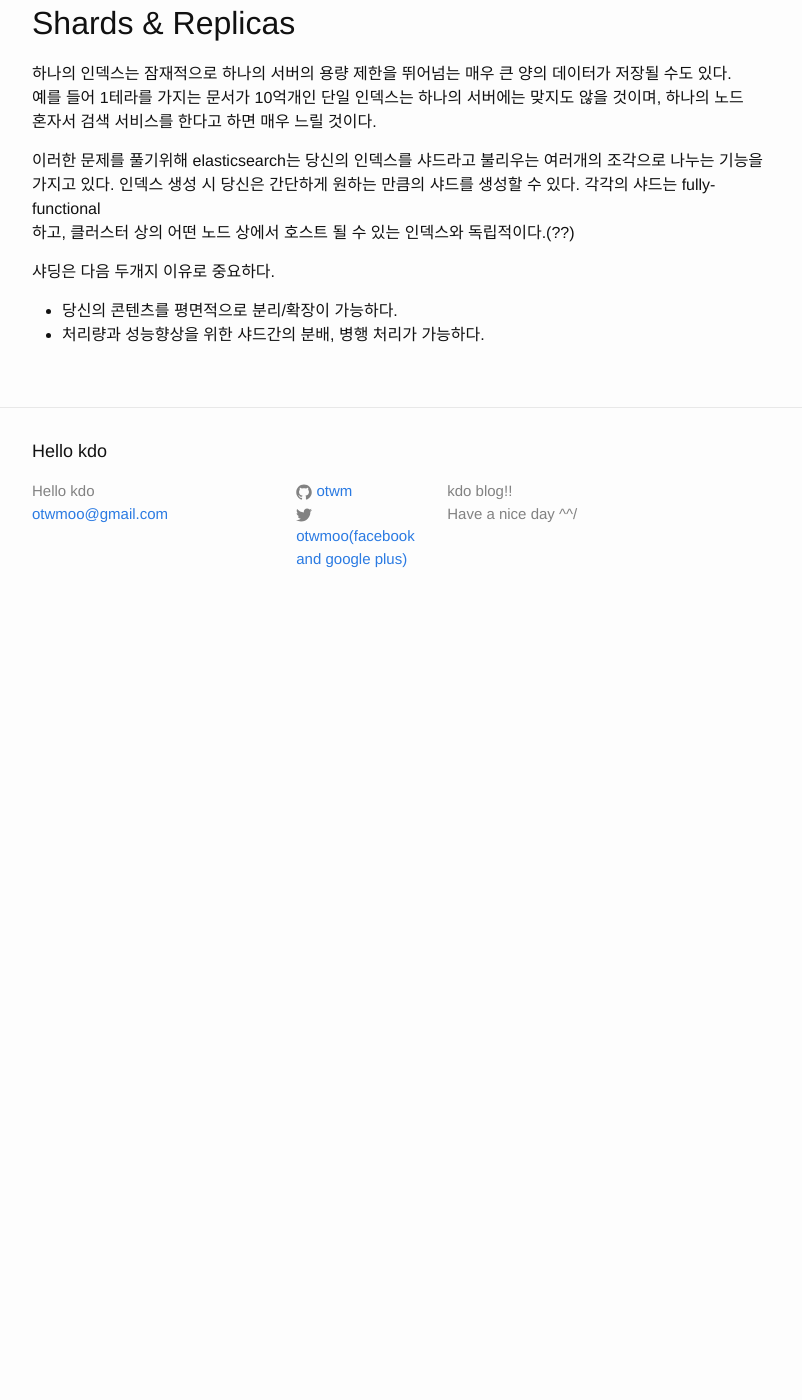
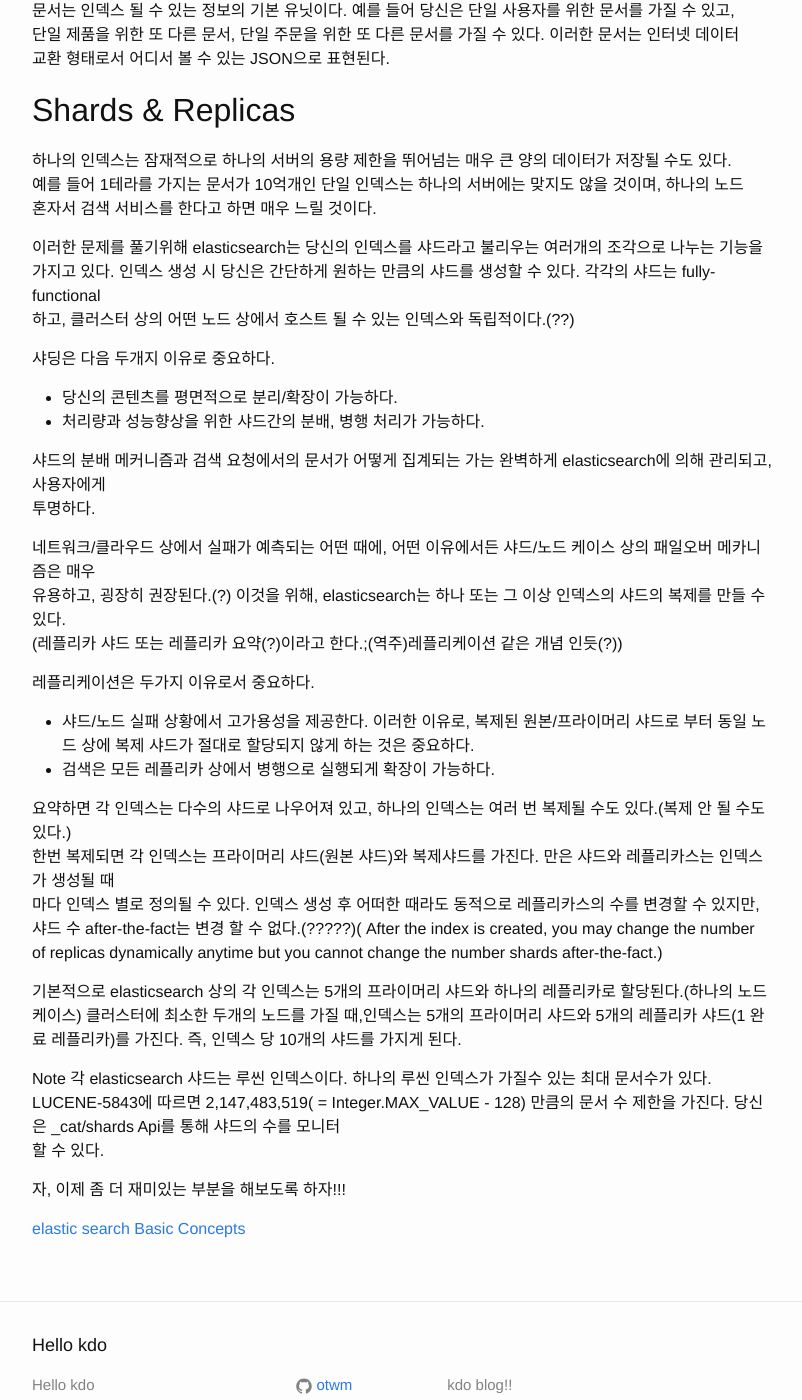
Before and after one commit to otwm/blog, a Jekyll site: the page built from _posts/2016-02-02-elastic-basic-concept.markdown, in a window 1280 px wide and 1400 px high, scrolled down 1482 px. Shown: the whole window, without its empty margins (238-1040 px from the left). Built offline with Jekyll 4.4.1, drawn with Linux system fonts in a browser that asks for light colours; comment, search, counter and statistics services are not loaded; before the commit the page ends 2112 px from its top, so only the background shows below that; some of the changed text lies outside the part shown.

Commit message:
Update 2016-02-02-elastic-basic-concept.markdown

```diff
--- a/_posts/2016-02-02-elastic-basic-concept.markdown
+++ b/_posts/2016-02-02-elastic-basic-concept.markdown
@@ -3,6 +3,9 @@ layout: post
 title:  "elastic search basic concept"
 comments: True
 ---
+
+elasticsearch의 기본 개념에 대한 발 번역이네요. 수정요청 주시면 더욱 감사합니다.(__)
+
 ##기본 컨셉
 elasticsearch의 몇몇 주요 개념에 대해 살펴보자.
 시작부터 이런 개념들을 이해하는 것은 배우는 과정에서 어마무시하게 도움이 될 것인다.
@@ -70,3 +73,30 @@ elasticsearch는 실시간에 가까운 검색 플랫폼이다. 이것이 의미
 샤딩은 다음 두개지 이유로 중요하다.
  * 당신의 콘텐츠를 평면적으로 분리/확장이 가능하다.
  * 처리량과 성능향상을 위한 샤드간의 분배, 병행 처리가 가능하다.
+
+샤드의 분배 메커니즘과 검색 요청에서의 문서가 어떻게 집계되는 가는 완벽하게 elasticsearch에 의해 관리되고, 사용자에게
+투명하다.
+
+네트워크/클라우드 상에서 실패가 예측되는 어떤 때에, 어떤 이유에서든 샤드/노드 케이스 상의 패일오버 메카니즘은 매우
+유용하고, 굉장히 권장된다.(?)  이것을 위해, elasticsearch는 하나 또는 그 이상 인덱스의 샤드의 복제를 만들 수 있다.
+(레플리카 샤드 또는 레플리카 요약(?)이라고 한다.;(역주)레플리케이션 같은 개념 인듯(?))
+
+레플리케이션은 두가지 이유로서 중요하다.
+* 샤드/노드 실패 상황에서 고가용성을 제공한다. 이러한 이유로, 복제된 원본/프라이머리 샤드로 부터 동일 노드 상에 복제 샤드가 절대로 할당되지 않게 하는 것은 중요하다.
+* 검색은 모든 레플리카 상에서 병행으로 실행되게 확장이 가능하다.
+
+요약하면 각 인덱스는 다수의 샤드로 나우어져 있고, 하나의 인덱스는 여러 번 복제될 수도 있다.(복제 안 될 수도 있다.)
+한번 복제되면 각 인덱스는 프라이머리 샤드(원본 샤드)와 복제샤드를 가진다. 만은 샤드와 레플리카스는 인덱스가 생성될 때
+마다 인덱스 별로 정의될 수 있다. 인덱스 생성 후 어떠한 때라도 동적으로 레플리카스의 수를 변경할 수 있지만, 샤드 수   after-the-fact는 변경 할 수 없다.(?????)( After the index is created, you may change the number of replicas dynamically anytime but you cannot change the number shards after-the-fact.)
+
+기본적으로 elasticsearch 상의 각 인덱스는 5개의 프라이머리 샤드와 하나의 레플리카로 할당된다.(하나의 노드 케이스)  클러스터에 최소한 두개의 노드를 가질 때,인덱스는 5개의 프라이머리 샤드와 5개의 레플리카 샤드(1 완료 레플리카)를 가진다.
+즉, 인덱스 당 10개의 샤드를 가지게 된다.
+
+
+Note 각 elasticsearch 샤드는 루씬 인덱스이다. 하나의 루씬 인덱스가 가질수 있는 최대 문서수가 있다. LUCENE-5843에 따르면
+2,147,483,519( = Integer.MAX_VALUE - 128) 만큼의 문서 수 제한을 가진다. 당신은 _cat/shards Api를 통해 샤드의 수를 모니터
+할 수 있다.
+
+자, 이제 좀 더 재미있는 부분을 해보도록 하자!!!
+
+[elastic search Basic Concepts](https://www.elastic.co/guide/en/elasticsearch/reference/current/_basic_concepts.html)
```
